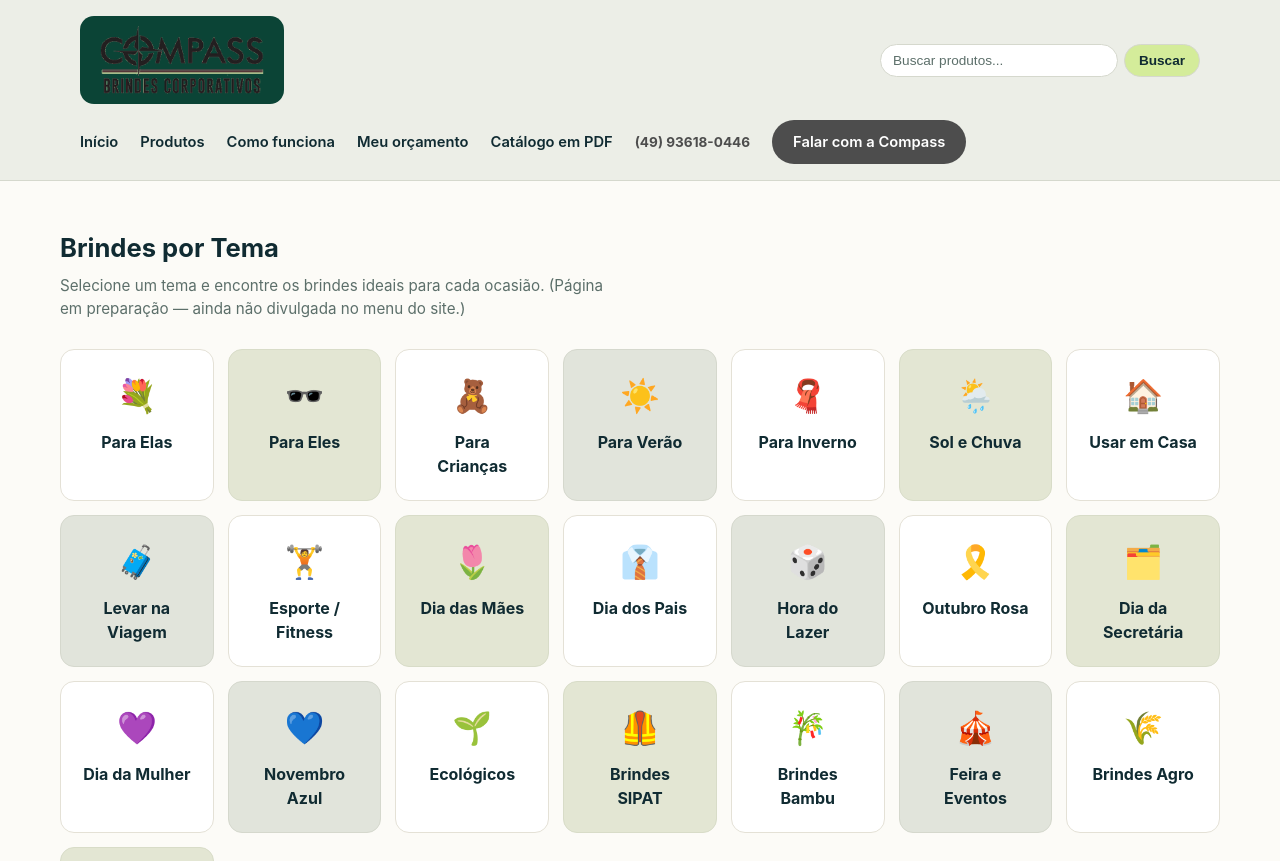
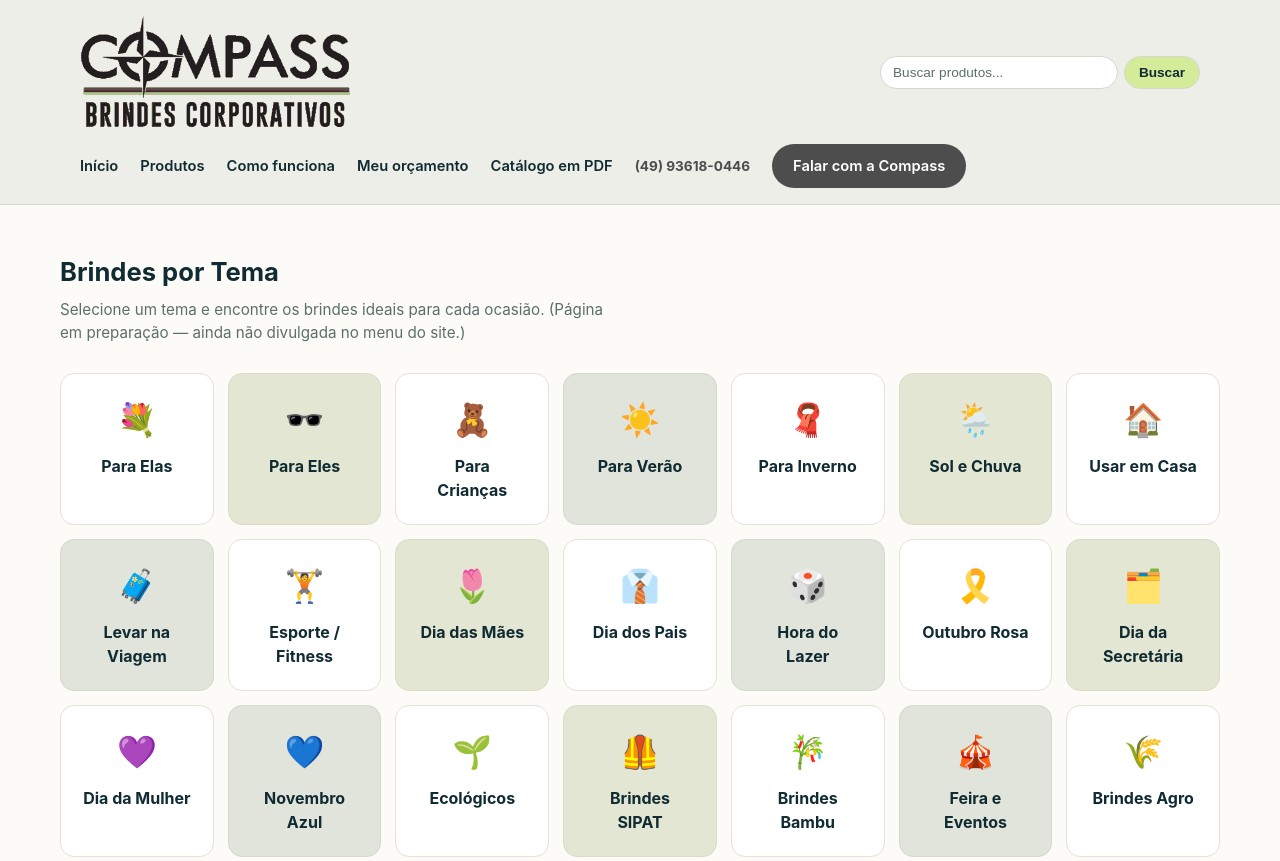
Before and after one commit to compassbrindes-stack/compass-brindes, a Next.js app: page /brindes-por-tema in a window 1280 px wide. Shown: the top 861 px of the page. Built offline with nearby package versions, Linux system fonts and the light colour scheme.

Commit message:
Update globals.css

```diff
--- a/app/globals.css
+++ b/app/globals.css
@@ -662,17 +662,13 @@ a.site-header__phone:hover {
 }
 
 .logo-img {
-  height: 44px;
+  height: 56px;
   width: auto;
   display: block;
-  background: var(--color-primary-dark);
-  border-radius: var(--radius);
-  padding: 6px 14px;
 }
 
 .logo-img--header {
-  height: 88px;
-  padding: 10px 20px;
+  height: 112px;
 }
 
 .site-search {
```
